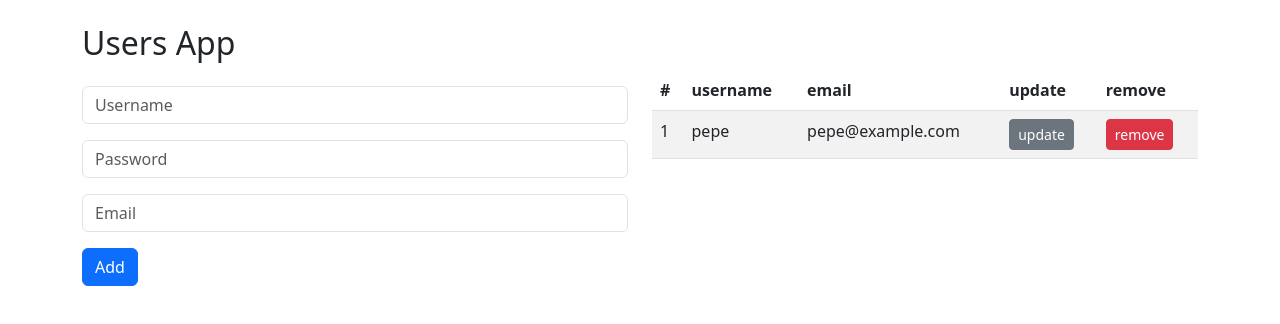
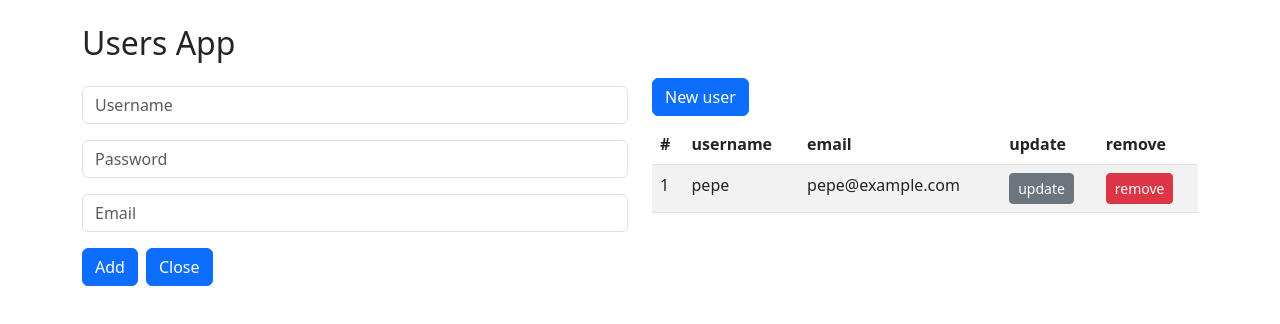
Before and after one commit to CarlosMejia01/react_practice_1, a React (Vite) app in the folder 06-users-app/: page / in a window 1280 px wide. Shown: the top 324 px of the page. Built offline with nearby package versions, Linux system fonts and the light colour scheme.

Commit message:
feat: open or close form

```diff
--- a/06-users-app/src/UsersApp.jsx
+++ b/06-users-app/src/UsersApp.jsx
@@ -25,6 +25,11 @@ export const UsersApp = () => {
                     />
                 </div>
                 <div className="col">
+                    <button
+                        className="btn btn-primary my-2"
+                    >
+                        New user
+                    </button>
                     {users.length === 0
                         ? <div className="alert alert-warning">No users in the system!</div>
                         : <UsersList
--- a/06-users-app/src/components/UserRow.jsx
+++ b/06-users-app/src/components/UserRow.jsx
@@ -13,8 +13,7 @@ export const UserRow = ({ id, username, email, handlerRemoveUser, handlerUserSel
                         id,
                         username,
                         email
-                    })}
-                >
+                    })}>
                     update
                 </button>
             </td>
@@ -22,8 +21,7 @@ export const UserRow = ({ id, username, email, handlerRemoveUser, handlerUserSel
                 <button
                     type="button"
                     className="btn btn-danger btn-sm"
-                    onClick={() => handlerRemoveUser(id)}
-                >
+                    onClick={() => handlerRemoveUser(id)}>
                     remove
                 </button>
             </td>
--- a/06-users-app/src/components/UsersForm.jsx
+++ b/06-users-app/src/components/UsersForm.jsx
@@ -69,9 +69,13 @@ export const UsersForm = ({ handlerAddUser, initialUserForm, userSelected }) =>
                 />
                 <button
                     className="btn btn-primary"
-                    type="submit"
-                >
+                    type="submit">
                     {id > 0 ? 'Edit' : 'Add'}
+                </button>
+                <button
+                    className="btn btn-primary mx-2"
+                    type="button">
+                    Close
                 </button>
             </form>
         </>
--- a/06-users-app/src/hooks/useUsers.js
+++ b/06-users-app/src/hooks/useUsers.js
@@ -20,16 +20,11 @@ const initialUserForm = {
 export const useUsers = () => {
 	const [users, dispatch] = useReducer(usersReducer, initialUsers);
 	const [userSelected, setUserSelected] = useState(initialUserForm);
+	const [visibleForm, setVisibleForm] = useState(false);
 
 	const handlerAddUser = (user) => {
-		let type;
-		if (user.id === 0) {
-			type = "addUser";
-		} else {
-			type = "updateUser";
-		}
 		dispatch({
-			type,
+			type: user.id === 0 ? 'addUser' : 'updateUser',
 			payload: user,
 		});
 
@@ -40,6 +35,8 @@ export const useUsers = () => {
 				: "The user has successfully updated",
 			"success"
 		);
+		setVisibleForm(false);
+		setUserSelected(initialUserForm);
 	};
 
 	const handlerRemoveUser = (id) => {
@@ -64,12 +61,14 @@ export const useUsers = () => {
 
 	const handlerUserSelectedForm = (user) => {
 		setUserSelected({ ...user });
+		setVisibleForm(true);
 	};
 
 	return {
 		users,
 		userSelected,
 		initialUserForm,
+		visibleForm,
 		handlerAddUser,
 		handlerRemoveUser,
 		handlerUserSelectedForm,
```
